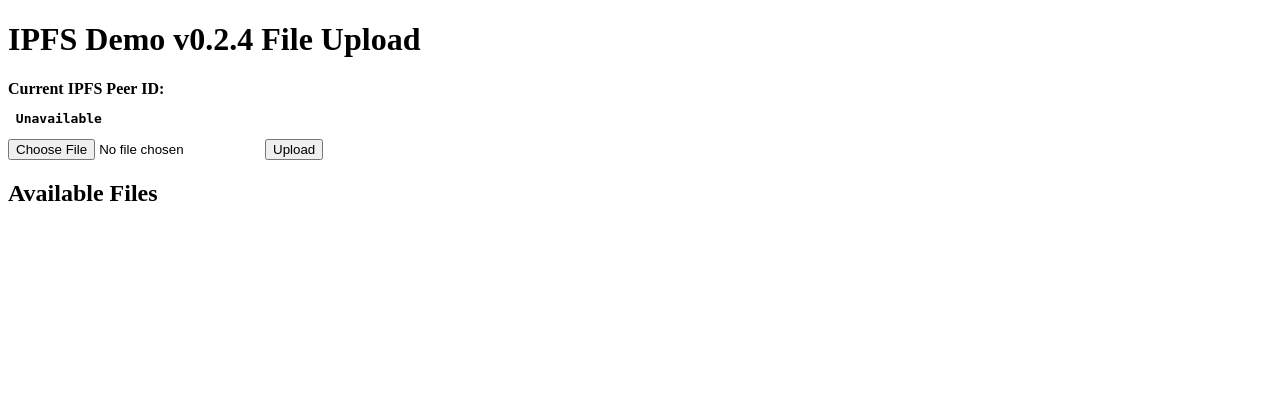
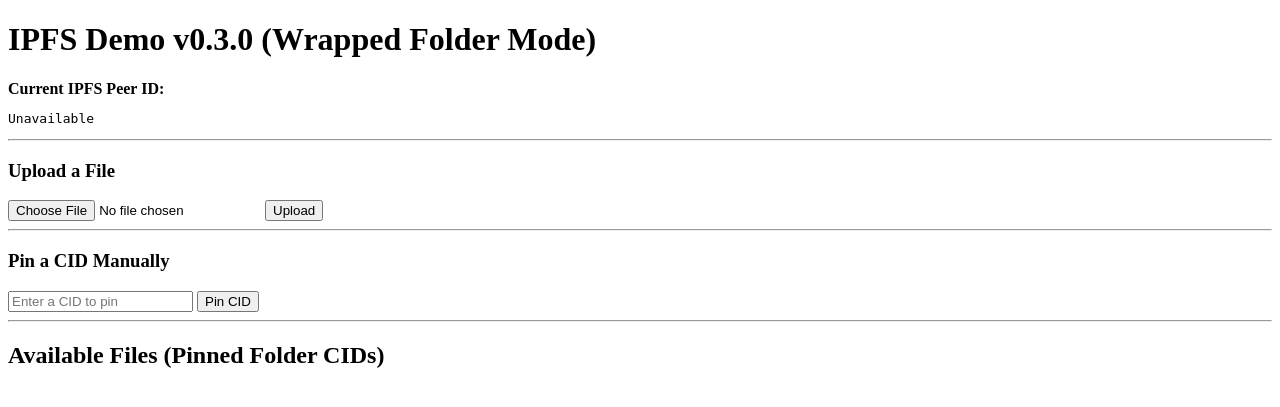
Before and after one commit to aidamian/simple_ipfs, a FastAPI app: page / in a window 1280 px wide. Shown: the top 407 px of the page. Run offline with FastAPI, Linux system fonts and the light colour scheme; parts of the project's set-up code (start-up, migrations or seed data) failed here and were passed over.

Commit message:
fix: working end-to-end demo

```diff
--- a/src/ipfs_utils/ipfs.py
+++ b/src/ipfs_utils/ipfs.py
@@ -27,17 +27,36 @@
     """
     Add a file to IPFS via 'ipfs add -q'.
     Returns the CID of the added file.
+
+    TODO: add another add/pin to get the CID of the metadata file so each file will
+    have a CID for the file and a CID for the metadata.
     """
-    output = self.run_command(["ipfs", "add", "-q", file_path])
-    return output  # The CID
+
+    output = self.run_command(["ipfs", "add", "-q", "-w", file_path])
+    # "ipfs add -w <file>" typically prints two lines:
+    #   added <hash_of_file> <filename>
+    #   added <hash_of_wrapped_folder> <foldername?>
+    # We want the *last* line's CID (the wrapped folder).
+    lines = output.strip().split("\n")
+    if not lines:
+      raise Exception("No output from 'ipfs add -w -q'")
+    folder_cid = lines[-1].strip()
+    return folder_cid
 
   def get_file(self, cid: str, local_filename: str) -> str:
     """
-    Get a file from IPFS via 'ipfs get <cid> -o <filename>'.
-    Returns the local filename (for convenience).
+    Get a file from IPFS via 'ipfs get <cid> -o <folder>'.
+    Retrieve the wrapped directory from IPFS to a local path.
+    local_path will be a *directory* containing the original file as we are using only -w
     """
     self.run_command(["ipfs", "get", cid, "-o", local_filename])
     return local_filename
+
+  def pin_add(self, cid: str) -> str:
+    """
+    Explicitly pin a CID (and fetch its data) so it appears in the local pinset.
+    """
+    return self.run_command(["ipfs", "pin", "add", cid])
 
   def list_pins(self):
     """
--- a/src/main.py
+++ b/src/main.py
@@ -3,17 +3,15 @@
 from fastapi.templating import Jinja2Templates
 import aiofiles
 import os
+import shutil
 from datetime import datetime
 
-# Import the new IPFS wrapper
-from ipfs_utils.ipfs import IPFSWrapper
+from ipfs_utils.ipfs import IPFSWrapper  # import from your local ipfs.py
 
-__VER__ = "0.2.4"
+__VER__ = "0.3.0"
 
-# 2-space indentation throughout
 app = FastAPI(
-  title="Simple IPFS Demo",
-  summary="Simple IPFS Demo with FastAPI",
+  title="Wrapped IPFS Demo",
   version=__VER__,
 )
 
@@ -22,86 +20,115 @@
 UPLOAD_DIR = "/app/uploads"
 DOWNLOAD_DIR = "/app/downloads"
 
-# ANSI color codes
+os.makedirs(UPLOAD_DIR, exist_ok=True)
+os.makedirs(DOWNLOAD_DIR, exist_ok=True)
+
 COLOR_CODES = {
-  "g": "\033[92m",  # Green
-  "r": "\033[91m",  # Red
-  "b": "\033[94m",  # Blue
-  "y": "\033[93m",  # Yellow
-  "reset": "\033[0m" # Reset color
+  "g": "\033[92m",
+  "r": "\033[91m",
+  "b": "\033[94m",
+  "y": "\033[93m",
+  "reset": "\033[0m"
 }
 
-def log_info(info: str, color: str = "reset"):
+def log_info(msg: str, color="reset"):
   timestamp = datetime.now().strftime("%Y-%m-%d %H:%M:%S")
   color_code = COLOR_CODES.get(color, COLOR_CODES["reset"])
   reset_code = COLOR_CODES["reset"]
-  print(f"{color_code}[{timestamp}] {info}{reset_code}", flush=True)
+  print(f"{color_code}[{timestamp}] {msg}{reset_code}", flush=True)
 
-# Create the IPFS wrapper instance
 ipfs = IPFSWrapper(logger=log_info)
-
-os.makedirs(UPLOAD_DIR, exist_ok=True)
-os.makedirs(DOWNLOAD_DIR, exist_ok=True)
-log_info("Directories created.")
 
 @app.post("/upload/")
 async def upload_file(file: UploadFile = File(...)):
-  """Handle file upload and add to IPFS via the CLI wrapper."""
-  log_info(f"Received file upload request: {file.filename}")
+  """
+  Handle file upload, add to IPFS with '-w' so a folder is created containing the original file name.
+  Returns the folder CID.
+  """
   try:
-    file_location = f"{UPLOAD_DIR}/{file.filename}"
-    log_info(f"Saving file to: {file_location}")
+    file_location = os.path.join(UPLOAD_DIR, file.filename)
     async with aiofiles.open(file_location, 'wb') as out_file:
       content = await file.read()
       await out_file.write(content)
 
-    log_info(f"File saved: {file_location}", color='g')
+    folder_cid = ipfs.add_file(file_location)
+    log_info(f"Uploaded file {file.filename}, got folder CID: {folder_cid}", color="g")
 
-    # Add file to IPFS
-    cid = ipfs.add_file(file_location)
-    log_info(f"File added to IPFS with CID: {cid}", color='g')
-    return {"filename": file.filename, "cid": cid}
+    return {"filename": file.filename, "cid": folder_cid}
+  except Exception as e:
+    log_info(f"Error uploading file: {str(e)}", color="r")
+    raise HTTPException(status_code=500, detail=str(e))
 
+@app.post("/pin/{cid}")
+def pin_cid(cid: str):
+  """
+  Manually pin a user-provided CID so it appears in local pinset.
+  This is helpful if the user wants to fetch data from another node by known CID.
+  """
+  try:
+    output = ipfs.pin_add(cid)
+    log_info(f"Manually pinned CID: {cid}", color="b")
+    return {"cid": cid, "output": output}
   except Exception as e:
-    log_info(f"Error during file upload: {str(e)}", color='r')
     raise HTTPException(status_code=500, detail=str(e))
 
 @app.get("/files/")
-async def get_files():
-  """Retrieve the list of pinned CIDs from IPFS."""
+def list_files():
+  """List pinned folder CIDs."""
   try:
-    pinned_cids = ipfs.list_pins()
-    return {"files": pinned_cids}
+    pinned = ipfs.list_pins()
+    return {"files": pinned}
   except Exception as e:
-    log_info(f"Error listing pinned files: {str(e)}", color='r')
     raise HTTPException(status_code=500, detail=str(e))
 
+@app.get("/file/{cid}")
+def download_file(cid: str):
+  """
+  Given a folder CID (from 'ipfs add -w'), we 'ipfs get' it,
+  then find the single file within that folder and return it with the original filename.
+  """
+  folder_path = os.path.join(DOWNLOAD_DIR, cid)
+  try:
+    # 1. ipfs get the folder
+    ipfs.get_file(cid, folder_path)
+    # Now folder_path contains 1 or more files (the original name(s)).
 
-@app.get("/file/{cid}")
-async def get_file(cid: str):
-  """Retrieve a file from IPFS and stream it."""
-  local_filename = f"{DOWNLOAD_DIR}/downloaded_{cid}"
-  try:
-    ipfs.get_file(cid, local_filename)
-    log_info(f"Downloaded file with CID {cid} -> {local_filename}")
-    with open(local_filename, 'rb') as f:
-      return Response(content=f.read(), media_type="application/octet-stream")
+    # 2. Assuming there's exactly one file (the typical case for '-w' with a single file).
+    entries = os.listdir(folder_path)
+    if len(entries) != 1:
+      # If more than one file, or zero, handle accordingly
+      raise Exception(f"Expected exactly 1 file in folder, found {entries}")
+
+    original_name = entries[0]
+    file_full_path = os.path.join(folder_path, original_name)
+
+    with open(file_full_path, 'rb') as f:
+      data = f.read()
+
+    # Return it with the original file name in Content-Disposition
+    return Response(
+      content=data,
+      media_type="application/octet-stream",
+      headers={
+        "Content-Disposition": f'attachment; filename="{original_name}"'
+      }
+    )
   except Exception as e:
-    log_info(f"Error retrieving file {cid}: {str(e)}", color='r')
+    log_info(f"Error retrieving file for CID {cid}: {str(e)}", color="r")
     raise HTTPException(status_code=500, detail=str(e))
   finally:
-    if os.path.exists(local_filename):
-      log_info(f"Removing downloaded file {local_filename}")
-      os.remove(local_filename)
-
+    # Clean up local folder
+    if os.path.exists(folder_path):
+      shutil.rmtree(folder_path)
+      log_info(f"Removed temp folder {folder_path}", color="y")
 
 @app.get("/", response_class=HTMLResponse)
-async def read_root(request: Request):
-  """Render the index page."""
+def read_root(request: Request):
+  """Serve the index page with the form for upload + manual pin + list pinned files."""
   try:
     peer_id = ipfs.get_id()
   except Exception as e:
-    log_info(f"Failed to get IPFS ID: {e}", color='r')
+    log_info(f"Failed to get IPFS ID: {e}", color="r")
     peer_id = "Unavailable"
 
   return templates.TemplateResponse("index.html", {
--- a/src/templates/index.html
+++ b/src/templates/index.html
@@ -4,15 +4,30 @@
   <title>IPFS Demo v{{ app_ver }}</title>
 </head>
 <body>
-  <h1>IPFS Demo v{{ app_ver }} File Upload</h1>
-  <strong> Current IPFS Peer ID: <pre> {{ peer_id }} </pre> </strong>
+  <h1>IPFS Demo v{{ app_ver }} (Wrapped Folder Mode)</h1>
 
+  <strong>Current IPFS Peer ID:</strong>
+  <pre>{{ peer_id }}</pre>
+
+  <hr />
+
+  <h3>Upload a File</h3>
   <form id="upload-form">
     <input type="file" id="file-input" name="file">
     <button type="submit">Upload</button>
   </form>
 
-  <h2>Available Files</h2>
+  <hr />
+
+  <h3>Pin a CID Manually</h3>
+  <div>
+    <input type="text" id="cid-input" placeholder="Enter a CID to pin" />
+    <button id="pin-button">Pin CID</button>
+  </div>
+
+  <hr />
+
+  <h2>Available Files (Pinned Folder CIDs)</h2>
   <ul id="file-list"></ul>
 
   <script>
@@ -22,15 +37,15 @@
         const data = await response.json();
         const fileList = document.getElementById('file-list');
         fileList.innerHTML = '';
-        data.files.forEach(file => {
+
+        (data.files || []).forEach(cid => {
           const li = document.createElement('li');
-          const downloadLink = document.createElement('a');
-          downloadLink.href = `/file/${file}`;
-          downloadLink.textContent = `Download ${file}`;
-          downloadLink.download = file;  // Trigger download attribute
-
-          li.appendChild(document.createTextNode(file + " - "));
-          li.appendChild(downloadLink);
+          const link = document.createElement('a');
+          link.href = `/file/${cid}`;
+          link.textContent = `Download CID: ${cid}`;
+          link.download = cid;  // propose a default download name
+          li.appendChild(document.createTextNode(cid + " - "));
+          li.appendChild(link);
           fileList.appendChild(li);
         });
       } catch (error) {
@@ -41,6 +56,10 @@
     document.getElementById('upload-form').addEventListener('submit', async function(event) {
       event.preventDefault();
       const fileInput = document.getElementById('file-input');
+      if (!fileInput.files.length) {
+        alert("No file selected!");
+        return;
+      }
       const formData = new FormData();
       formData.append('file', fileInput.files[0]);
 
@@ -49,12 +68,32 @@
           method: 'POST',
           body: formData
         });
-
         const result = await response.json();
-        alert(`File uploaded with CID: ${result.cid}`);
+        alert(`File uploaded with folder CID: ${result.cid}`);
         fetchFiles();
       } catch (error) {
         console.error('Error uploading file:', error);
+        alert("Error uploading file");
+      }
+    });
+
+    document.getElementById('pin-button').addEventListener('click', async function() {
+      const cidInput = document.getElementById('cid-input');
+      const cidValue = cidInput.value.trim();
+      if (!cidValue) {
+        alert("No CID entered!");
+        return;
+      }
+      try {
+        const response = await fetch(`/pin/${encodeURIComponent(cidValue)}`, {
+          method: 'POST'
+        });
+        const result = await response.json();
+        alert(`Pinned CID: ${result.cid}`);
+        fetchFiles();
+      } catch (error) {
+        console.error('Error pinning CID:', error);
+        alert("Error pinning CID");
       }
     });
 
```
Also changed, not shown: 1 other file.
